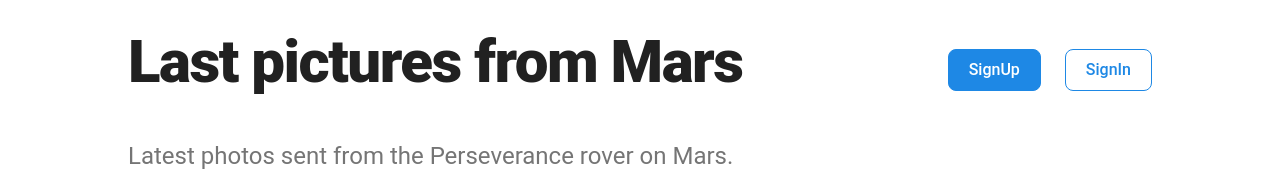
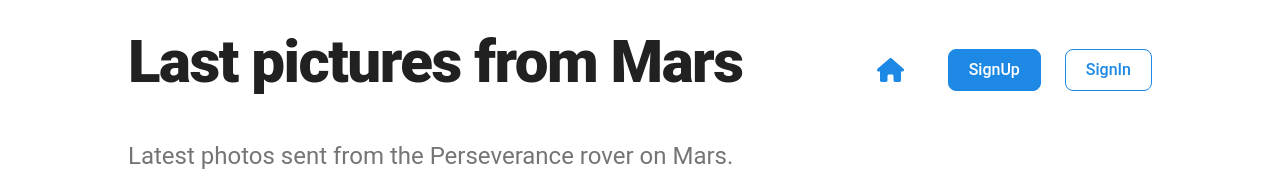
Before and after one commit to gtcore902/nasa-pictures, a React (Create React App) app: page / in a window 1280 px wide. Shown: the top 171 px of the page. Built offline with nearby package versions, Linux system fonts and the light colour scheme; no server answers.

Commit message:
feat: add home & logout buttons

```diff
--- a/package.json
+++ b/package.json
@@ -4,6 +4,8 @@
   "private": true,
   "dependencies": {
     "@fortawesome/fontawesome-svg-core": "^6.5.2",
+    "@fortawesome/free-brands-svg-icons": "^6.5.2",
+    "@fortawesome/free-regular-svg-icons": "^6.5.2",
     "@fortawesome/free-solid-svg-icons": "^6.5.2",
     "@fortawesome/react-fontawesome": "^0.2.0",
     "@material-tailwind/react": "^2.1.9",
--- a/src/components/Header/index.jsx
+++ b/src/components/Header/index.jsx
@@ -5,6 +5,9 @@ import { getAuth, signOut } from 'firebase/auth';
 import config from '../../firebase-config';
 // import { useStore } from 'react-redux';
 import { useContext, useState, useEffect } from 'react';
+import { FontAwesomeIcon } from '@fortawesome/react-fontawesome';
+import { faRightFromBracket } from '@fortawesome/free-solid-svg-icons';
+import { faHouse } from '@fortawesome/free-solid-svg-icons';
 
 const Header = () => {
   const { isLogged, toggleLogin } = useContext(Context);
@@ -41,6 +44,13 @@ const Header = () => {
           Last pictures from Mars
         </h1>
         <div className="flex flex-row justify-center items-center gap-2 md:gap-x-[24px] mb-8 md:mb-0">
+          <Link
+            to="/signup"
+            className="block px-5 py-2.5 text-blue-600 dark:text-blue-500"
+          >
+            <FontAwesomeIcon icon={faHouse} size="xl" />
+          </Link>
+
           {!isLogged && (
             <Link
               to="/signup"
@@ -60,7 +70,7 @@ const Header = () => {
           {isLogged && (
             <Link
               to="/favourites"
-              className="block px-5 py-2.5 font-medium text-blue-600 dark:text-blue-500 hover:underline"
+              className="block px-5 py-2.5 font-medium text-blue-600 dark:text-blue-500 font-black hover:underline"
             >
               Favourites
             </Link>
@@ -70,7 +80,7 @@ const Header = () => {
               className="block px-5 py-2.5 font-medium text-blue-600 dark:text-blue-500 hover:underline"
               onClick={logout}
             >
-              Logout
+              <FontAwesomeIcon icon={faRightFromBracket} size="xl" />
             </Link>
           )}
         </div>
```
Also changed, not shown: 1 other file (tests, documents, lock files or other folders).
